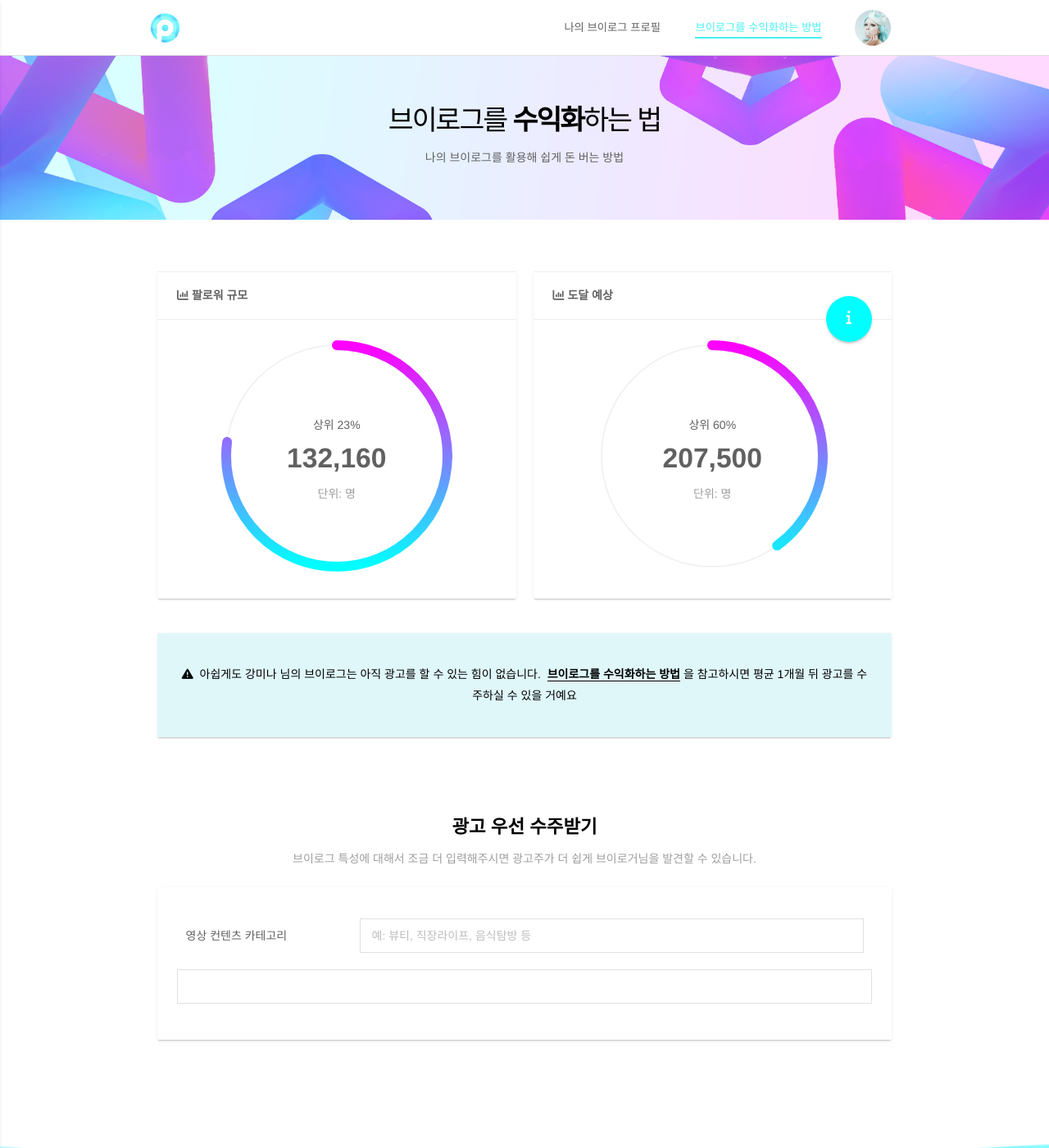
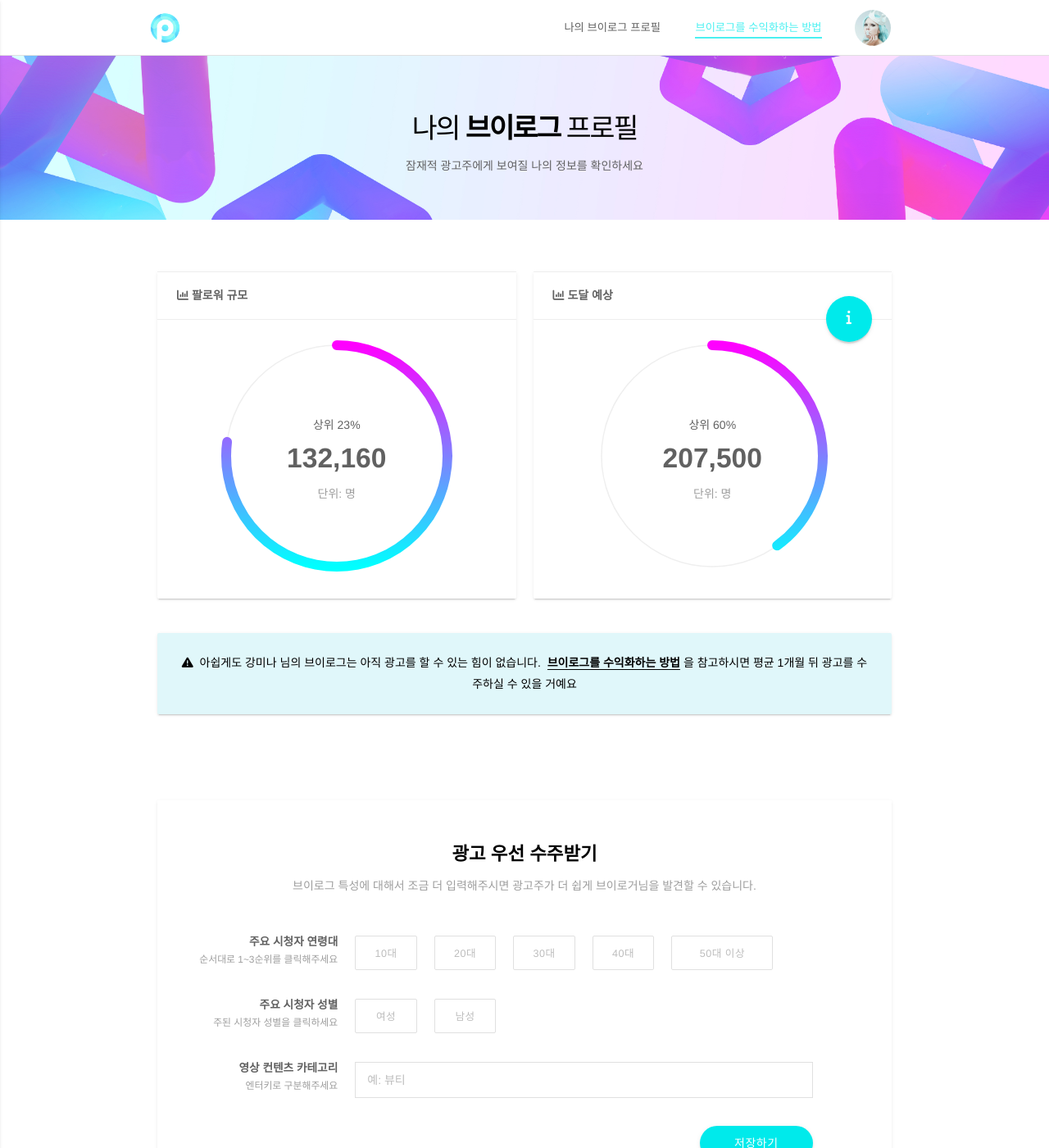
Before and after one commit to jyoonsong/bigpearl, a Jekyll site: the page built from help.html, in a window 1280 px wide and 1400 px high. Shown: the whole window at 82% size. Built offline with Jekyll 4.4.1, drawn with Linux system fonts in a browser that asks for light colours; nearby versions of some CDN libraries; some web fonts are replaced.

Commit message:
profile done

```diff
--- a/help.html
+++ b/help.html
@@ -6,10 +6,10 @@ permalink: help
 <!-- Banner -->
 <aside class="banner">
   <div class="container">
-    <div class="row">
+    <div class="row mb-0">
       <div class="col s12 offset-m2 m8 center">
-        <h3 class="thin fade-in black-text">브이로그를 <b>수익화</b>하는 법</h3>
-        <p class="light fade-in delay">나의 브이로그를 활용해 쉽게 돈 버는 방법</p>
+        <h3 class="thin fade-in black-text">나의 <b>브이로그</b> 프로필</h3>
+        <p class="light fade-in delay">잠재적 광고주에게 보여질 나의 정보를 확인하세요</p>
       </div>
     </div>
   </div>
@@ -51,7 +51,7 @@ permalink: help
           <div class="card">
             <div class="card-action">
               <b class="card-title"><i class="fa fa-bar-chart" aria-hidden="true"></i> 도달 예상</b>
-              <a class="btn-floating btn-large halfway-fab waves-effect waves-light cyan tooltipped" data-position="bottom" data-delay="50" data-tooltip="예상도달은 팔로워 수에 따른 어쩌구 저쩌구 수치입니다. 예상 도달을 늘리고 싶다면 '브이로그를 수익화하는 법'을 참고하세요.">
+              <a class="btn-floating btn-large halfway-fab waves-effect waves-light tooltipped" data-position="bottom" data-delay="50" data-tooltip="예상도달은 팔로워 수에 따른 어쩌구 저쩌구 수치입니다. 예상 도달을 늘리고 싶다면 '브이로그를 수익화하는 법'을 참고하세요.">
                 <i class="fa fa-info fa-lg" aria-hidden="true"></i>
               </a>
             </div>
@@ -78,9 +78,9 @@ permalink: help
       <!-- if 자격 미달 then 경고 -->
       <div class="row">
         <div class="col s12">
-          <div class="card cyan lighten-5 center">
+          <div class="card cyan lighten-5 center wow fade-in"  data-wow-offset="50">
             <div class="card-content black-text">
-              <p>
+              <p class="no-margin">
                 <i class="fa fa-exclamation-triangle" aria-hidden="true"></i>&nbsp; 아쉽게도 강미나 님의 브이로그는 아직 광고를 할 수 있는 힘이 없습니다.&nbsp;
                 <a class="black-text" href="help.html"><b><u>브이로그를 수익화하는 방법</u></b></a> 을 참고하시면 평균 1개월 뒤 광고를 수주하실 수 있을 거예요
               </p>
@@ -94,25 +94,82 @@ permalink: help
   <!-- else 자격 충족 then 우선 수주 신청 -->
   <section class="section">
     <div class="container">
-      <div class="heading center">
-        <h4 class="black-text mb-0">광고 우선 수주받기</h4>
-        <p class="grey-text">브이로그 특성에 대해서 조금 더 입력해주시면 광고주가 더 쉽게 브이로거님을 발견할 수 있습니다.</p>
-      </div>
       <div class="row">
         <div class="col s12">
           <div class="card">
             <div class="card-content">
-              <form>
-                <div class="input-field">
-                  <div class="col s12 m3">영상 컨텐츠 카테고리</div>
-                  <div class="col s12 m9">
-                    <input placeholder="예: 뷰티, 직장라이프, 음식탐방 등" id="category" type="text" class="validate">
+              <div class="heading center">
+                <h4 class="black-text mb-0">광고 우선 수주받기</h4>
+                <p class="grey-text mb-0">브이로그 특성에 대해서 조금 더 입력해주시면 광고주가 더 쉽게 브이로거님을 발견할 수 있습니다.</p>
+              </div>
+            </div>
+            <div class="card-content">
+              <div class="row">
+                <form id="vloggerProfile" class="col s12">
+                  <div class="row">
+                    <div class="label-field col s12 m4 l3 center-valign mt-0">
+                      <h6 class="no-margin">주요 시청자 연령대</h6>
+                      <p class="no-margin grey-text truncate">순서대로 1~3순위를 클릭해주세요</p>
+                    </div>
+                    <div class="btn-field col s12 m7 l8 no-padding mt-0">
+                      <div class="col s6 m6 l2 no-overflow">
+                        <input class="btn-checkbox" type="checkbox" id="ten" name="age">
+                        <label class="btn waves-effect waves-light col s12" id="lb-ten" for="ten">10대</label>
+                      </div>
+                      <div class="col s6 m6 l2 no-overflow">
+                        <input class="btn-checkbox" type="checkbox" id="twenty" name="age">
+                        <label class="btn waves-effect waves-light col s12" id="lb-twenty" for="twenty">20대</label>
+                      </div>
+                      <div class="col s6 m6 l2 no-overflow">
+                        <input class="btn-checkbox" type="checkbox" id="thirty" name="age">
+                        <label class="btn waves-effect waves-light col s12" id="lb-thirty" for="thirty">30대</label>
+                      </div>
+                      <div class="col s6 m6 l2 no-overflow">
+                        <input class="btn-checkbox" type="checkbox" id="fourty" name="age">
+                        <label class="btn waves-effect waves-light col s12" id="lb-fourty" for="fourty">40대</label>
+                      </div>
+                      <div class="col s6 m6 l3 no-overflow">
+                        <input class="btn-checkbox" type="checkbox" id="fifty" name="age">
+                        <label class="btn waves-effect waves-light col s12" id="lb-fifty" for="fifty">50대 이상</label>
+                      </div>
+                      <div class="hiddendiv">
+                        <input id="ageOrder" type="hidden" name="ageOrder">
+                      </div>
+                    </div>
                   </div>
-                </div>
-              </form>
-              <div class="input-field">
-                <input type="text" id="autocomplete-input" class="autocomplete">
+                  <div class="row">
+                    <div class="label-field col s12 m4 l3 center-valign">
+                      <h6 class="no-margin">주요 시청자 성별</h6>
+                      <p class="no-margin grey-text truncate">주된 시청자 성별을 클릭하세요</p>
+                    </div>
+                    <div class="btn-field col s12 m7 l8 no-padding">
+                      <div class="col s6 m6 l2">
+                        <input class="btn-radio" type="radio" id="female" name="gender">
+                        <label class="btn waves-effect waves-light col s12" for="female">여성</label>
+                      </div>
+                      <div class="col s6 m6 l2">
+                        <input class="btn-radio" type="radio" id="male" name="gender">
+                        <label class="btn waves-effect waves-light col s12" for="male">남성</label>
+                      </div>
+                    </div>
+                  </div>
+                  <div class="row mb-0">
+                    <div class="label-field col s12 m4 l3 center-valign">
+                      <h6 class="no-margin truncate">영상 컨텐츠 카테고리</h6>
+                      <p class="no-margin grey-text truncate">엔터키로 구분해주세요</p>
+                    </div>
+                    <div class="input-field col s12 m7 l8">
+                      <div id="category" class="chips chips-autocomplete"></div>
+                    </div>
+                  </div>
+                  <div class="row mb-0">
+                    <div class="input-field col s12 m7 offset-m4 l8 offset-l3">
+                      <button class="btn btn-round waves-effect waves-light right" type="submit" name="action">저장하기</button>
+                    </div>
+                  </div>
+                </form>
               </div>
+              <br>
             </div>
           </div>
         </div>
--- a/profile.html
+++ b/profile.html
@@ -140,7 +140,7 @@ permalink: profile
                   <div class="row">
                     <div class="label-field col s12 m4 l3 center-valign">
                       <h6 class="no-margin">주요 시청자 성별</h6>
-                      <p class="no-margin grey-text truncate">주된 시청자 성별을 선택하세요</p>
+                      <p class="no-margin grey-text truncate">주된 시청자 성별을 클릭하세요</p>
                     </div>
                     <div class="btn-field col s12 m7 l8 no-padding">
                       <div class="col s6 m6 l2">
```
Also changed, not shown: 3 other files.
